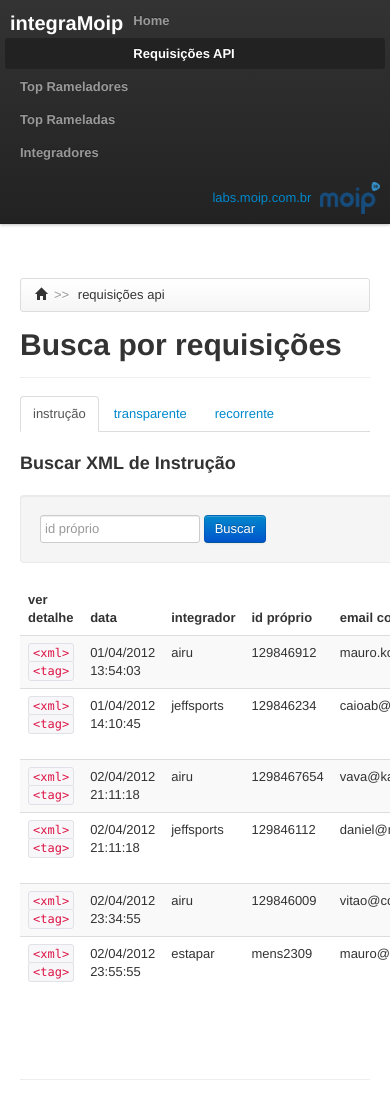
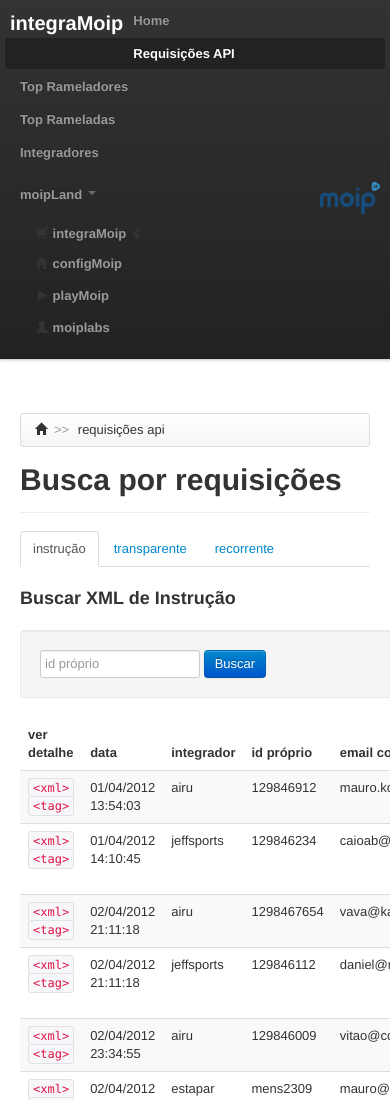
Before and after one commit to maurokobayashi/integra-moip, a plain HTML site: page index.html in a window 390 px wide. Shown: the top 1100 px of the page. Drawn offline with Linux system fonts and the light colour scheme.

Commit message:
criando a estrutura de navegacao entre modulos do moipland

```diff
--- a/index.html
+++ b/index.html
@@ -23,11 +23,30 @@
                     <li><a href="#">Integradores</a></li>
                     <li class="divider-vertical"></li>
                 </ul>
-                <a class="navbar-text pull-right">
-                    labs.moip.com.br
-                    <img src="img/moip.png" width="60" height="32" style="padding: 5px"/>
-                </a>
-
+                <img class="pull-right" src="img/moip.png" width="60" height="32" style="padding: 5px"/>
+                <ul class="nav nav-pills pull-right">
+                    <li class="dropdown" id="moip-land">
+                        <a class="dropdown-toggle" data-toggle="dropdown" href="#moip-land">
+                          moipLand
+                          <b class="caret"></b>
+                        </a>
+                        <ul class="dropdown-menu">
+                            <li>
+                                <a href="#"><i class="icon-shopping-cart"></i> integraMoip <i class="icon-chevron-left"></i></a>
+                            </li>
+                            <li>
+                                <a href="http://maurokobayashi.github.com/config-moip"><i class="icon-home"></i> configMoip</a>
+                            </li>
+                            <li>
+                                <a href="#"><i class="icon-play"></i> playMoip</a>
+                            </li>
+                            <li class="divider"></li>
+                            <li>
+                                </i><a href="http://labs.moip.com.br"><i class="icon-user"></i> moiplabs</a>
+                            </li>
+                        </ul>
+                    </li>
+                </ul>
             </div>
         </div>
     </div>
```
Also changed, not shown: 1 other file.
